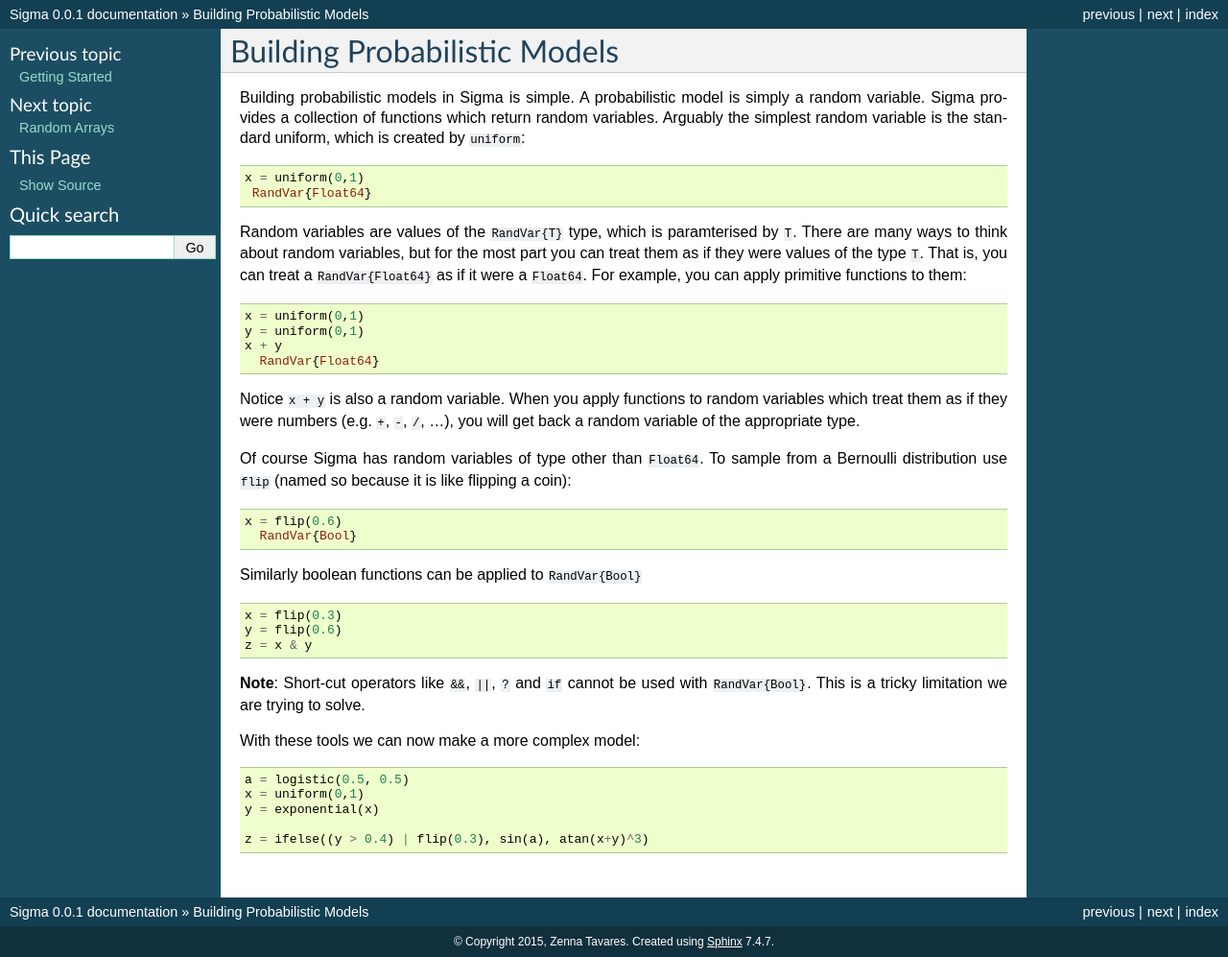
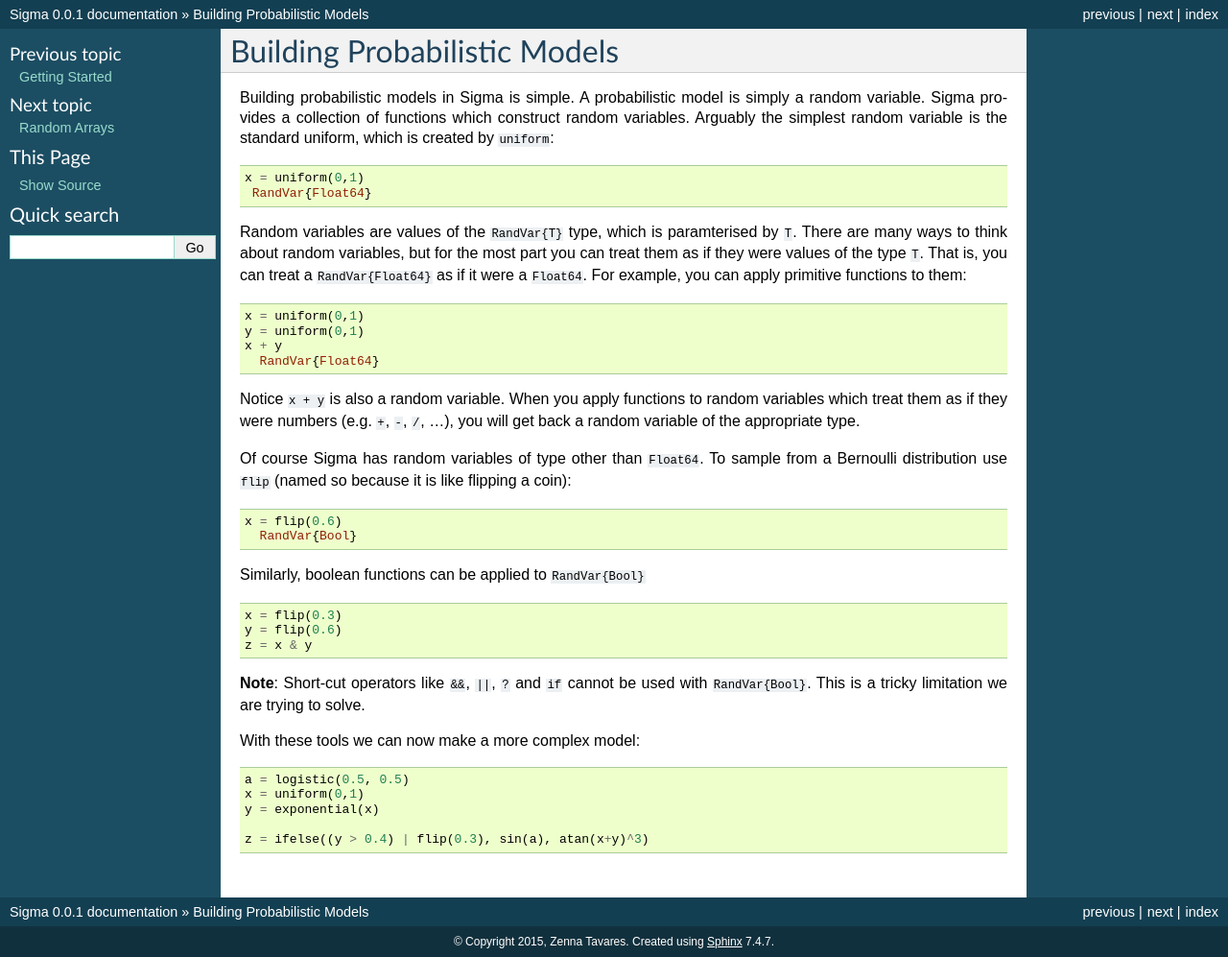
Before and after one commit to zenna/Sigma.jl, a Sphinx documentation site: the page built from docs/source/modelling.rst, in a window 1280 px wide. Shown: the whole page at 96% size. Built offline with Sphinx 7.4.7, drawn with Linux system fonts in a browser that asks for light colours.

```diff
--- a/docs/source/modelling.rst
+++ b/docs/source/modelling.rst
@@ -1,7 +1,7 @@
 Building Probabilistic Models
 =============================
 
-Building probabilistic models in Sigma is simple.  A probabilistic model is simply a random variable.  Sigma provides a collection of functions which return random variables.  Arguably the simplest random variable is the standard uniform, which is created by ``uniform``:
+Building probabilistic models in Sigma is simple.  A probabilistic model is simply a random variable.  Sigma provides a collection of functions which construct random variables.  Arguably the simplest random variable is the standard uniform, which is created by ``uniform``:
 
 .. code-block:: julia
 
@@ -27,7 +27,7 @@ Of course Sigma has random variables of type other than ``Float64``.  To sample
   x = flip(0.6)
     RandVar{Bool}
 
-Similarly boolean functions can be applied to ``RandVar{Bool}``
+Similarly, boolean functions can be applied to ``RandVar{Bool}``
 
 .. code-block:: julia
 
--- a/docs/source/randarray.rst
+++ b/docs/source/randarray.rst
@@ -8,7 +8,7 @@ Fixed Size Random Array
 -----------------------
 
 The simplest (and currently only) type of random array is essentially just a normal (dense) arrays of values of type ``RandVar``.
-A ``RandArray`` is created using a primitive multivariate random variable construcotr.  One simple example is ``mvuniform`` where ``mv`` stands for multivariate:
+A ``RandArray`` is created using a primitive multivariate random variable constructor.  One simple example is ``mvuniform`` where ``mv`` stands for multivariate:
 
 .. code-block:: julia
 
@@ -54,7 +54,7 @@ Like normal arrays, A ``RandArray`` can be created with uninitialized values:
 
   Sigma.RandArray(Float64, 5,5)
 
-A ``RandArray`` can also be initialised from a normal arrays of either constants or ``RandVar``s, so long as they are all of the same type.
+A ``RandArray`` can also be initialised from a normal arrays of either constants or values of type ``RandVar``, so long as they are all of the same type.
 
 .. code-block:: julia
 
--- a/docs/source/starting.rst
+++ b/docs/source/starting.rst
@@ -17,7 +17,7 @@ Then, we create a uniform distribution ``x`` and draw 100 samples from it using
     julia> rand(x, 100)
     100-element Array{Float64,1}:
       0.376264
-     -0.405272
+      0.492391
      ...
 
 Then we can find the probability that ``x^2`` is greater than 0.6:
```
Also changed, not shown: 4 other files.
